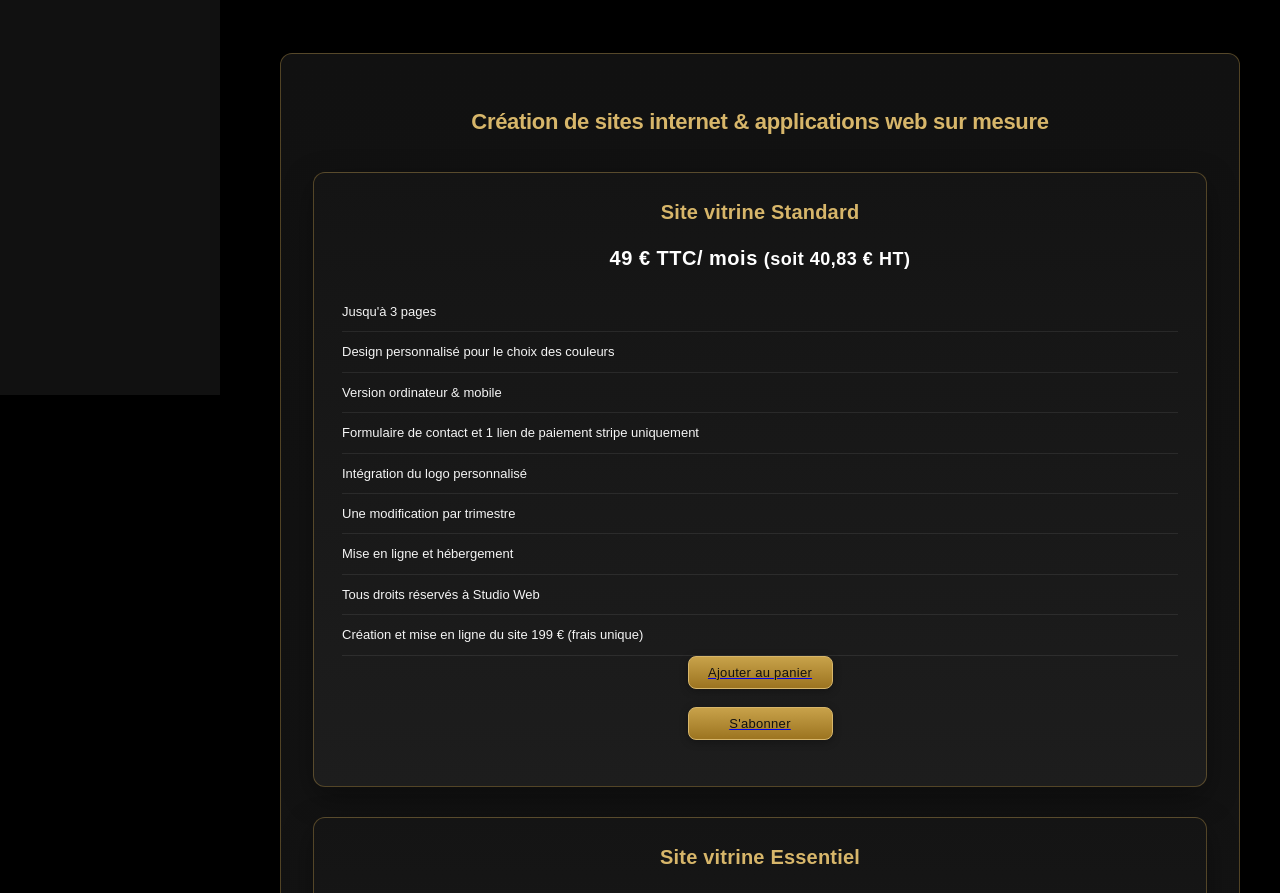
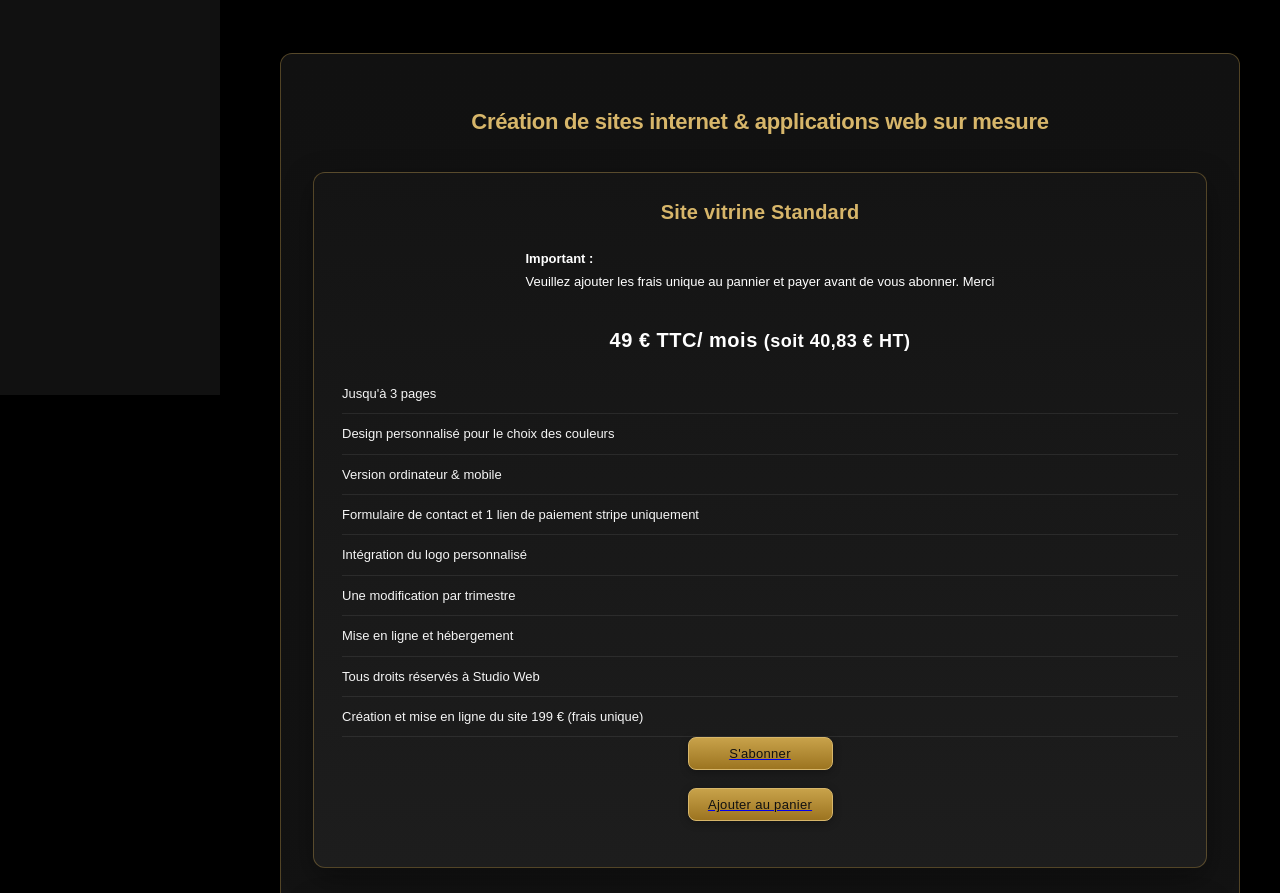
Before and after one commit to MSEDIT-1304/Studio-Web-Applications, a Flask app: page /services in a window 1280 px wide. Shown: the part 445-1338 px from the top of the page. Run offline with Flask 3, Linux system fonts and the light colour scheme.

Commit message:
Update services.html

```diff
--- a/templates/services.html
+++ b/templates/services.html
@@ -48,6 +48,15 @@
 
         <h4>Site vitrine Standard</h4>
 
+    <p style="text-align:left; margin-bottom:20px;">
+
+    <strong>Important :</strong><br>
+
+    Veuillez ajouter les frais unique au pannier et payer avant de vous abonner. Merci
+
+    <br>
+
+    </p>
         <div class="prix">
             49 € TTC/ mois <span style="font-size:0.9em;">(soit 40,83 € HT)</span>
         </div>
@@ -66,15 +75,17 @@
 
         </ul>
 
+        <a href="https://buy.stripe.com/28E9AUb2O2pf8671ry9fW0k" target="_blank">
+        <button>S'abonner</button>
+        </a>
+
+
+        </ul>
+
         <a href="/ajouter/frais199">
             <button>Ajouter au panier</button>
         </a>
 
-        </ul>
-
-        <a href="https://buy.stripe.com/28E9AUb2O2pf8671ry9fW0k" target="_blank">
-        <button>S'abonner</button>
-        </a>
 
     </div>
 
```
